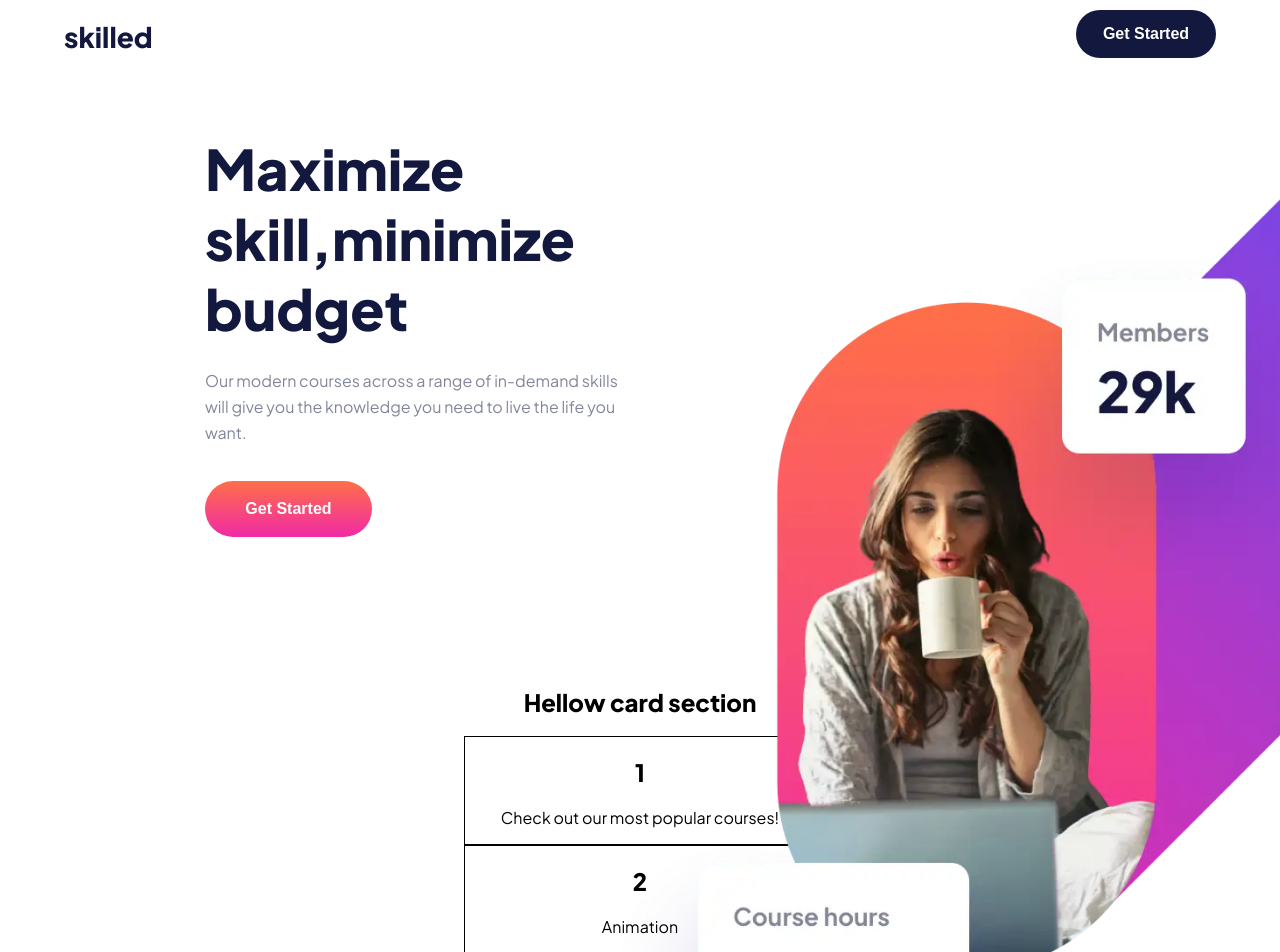
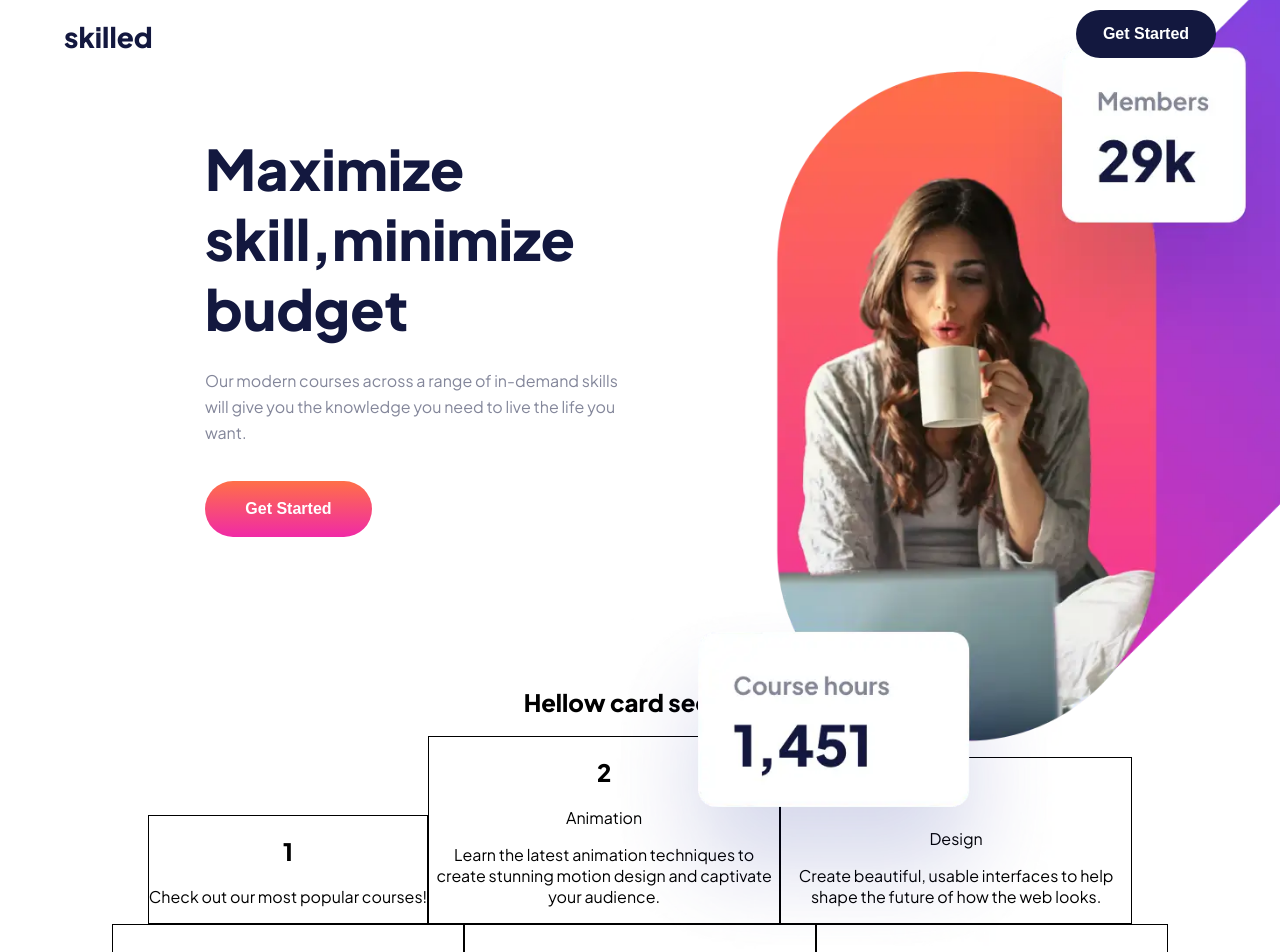
Before and after one commit to PiriyaLapa/Skilled-e-learning-landing-page, a React (Create React App) app: page / in a window 1280 px wide. Shown: the top 952 px of the page. Built offline with nearby package versions, Linux system fonts and the light colour scheme.

Commit message:
update and deploy

```diff
--- a/src/components/Cards/styleds.ts
+++ b/src/components/Cards/styleds.ts
@@ -7,6 +7,7 @@ export const StyledCards = styled.div`
     margin:0 auto;
     font-weight:400;
     font-style:normal;
+    display:inline-block;
 
     @media screen and (min-width:375px){
         font-size:16px;
--- a/src/pages/LandingPage/sections/styles.ts
+++ b/src/pages/LandingPage/sections/styles.ts
@@ -53,6 +53,7 @@ export const StyledTabletImg = styled.img<{ urlImg: string }>`
   width: 100%;
   height: auto;
 `;
+
 export const StyledTabletHero2 = styled.img`
   @media screen and (min-width: 768px) {
     width: 95%;
@@ -64,7 +65,6 @@ export const StyledTabletHero2 = styled.img`
   }
 `;
 
-
 export const StyledCardSection = styled.section`
   max-height:888px;
   width:100%;
```
Also changed, not shown: src/pages/LandingPage/sections/Hero.tsx (+3 -5 lines).
